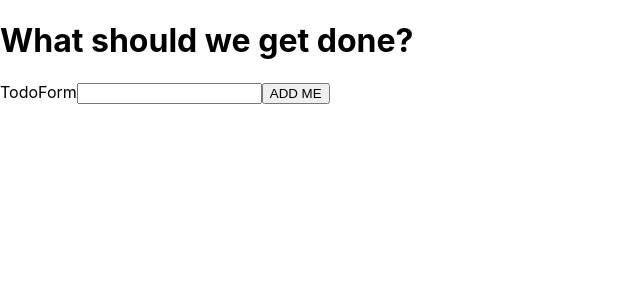
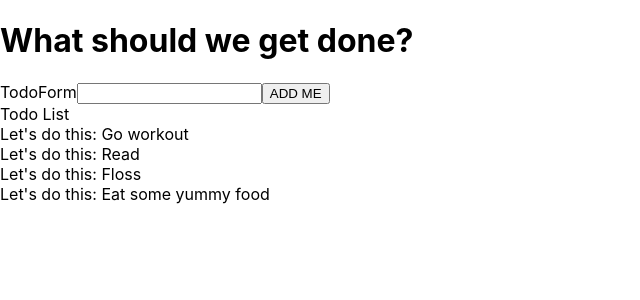
Before and after one commit to PurdyRad/todo-app, a React (Create React App) app: page / in a window 1280 px wide. Shown: the top 300 px of the page, without its empty margins (0-640 px from the left). Built offline with nearby package versions, Linux system fonts and the light colour scheme.

Commit message:
preloaded some dummy data, and passed through props

```diff
--- a/src/App.js
+++ b/src/App.js
@@ -1,11 +1,39 @@
+import React, {useState} from "react";
 import TodoForm from "./components/TodoForm";
+import TodoList from "./components/TodoList";
+
+const dummyData = [
+  {
+    todo_id: 1,
+    todo_text: "Go workout",
+    todo_completed: false
+  },
+  {
+    todo_id: 2,
+    todo_text: "Read",
+    todo_completed: false
+  },
+  {
+    todo_id: 1,
+    todo_text: "Floss",
+    todo_completed: false
+  },
+  {
+    todo_id: 1,
+    todo_text: "Eat some yummy food",
+    todo_completed: false
+  },
+]
+
 
 function App() {
+  const [todoData, setTodoData] = useState(dummyData);
 
   return (
     <div className="App">
       <h1>What should we get done?</h1>
       <TodoForm />
+      <TodoList stuffTodo={todoData} />
     </div>
   );
 }
--- a/src/components/Todo.js
+++ b/src/components/Todo.js
@@ -1,8 +1,10 @@
 import React from 'react'
 
-const Todo = () => {
+const Todo = ({theTask}) => {
   return (
-    <div>Todo</div>
+    <div>
+        <div> Let's do this: {theTask.todo_text} </div>
+    </div>
   )
 }
 
--- a/src/components/TodoList.js
+++ b/src/components/TodoList.js
@@ -1,8 +1,13 @@
 import React from 'react'
+import Todo from './Todo'
 
-const TodoList = () => {
+const TodoList = ({stuffTodo}) => {
   return (
-    <div>TodoList</div>
+    <div>
+        <div>Todo List</div>
+        {stuffTodo.map((task) => { return <Todo key={task.todo_id} theTask={task} /> }) }
+
+    </div>
   )
 }
 
```
